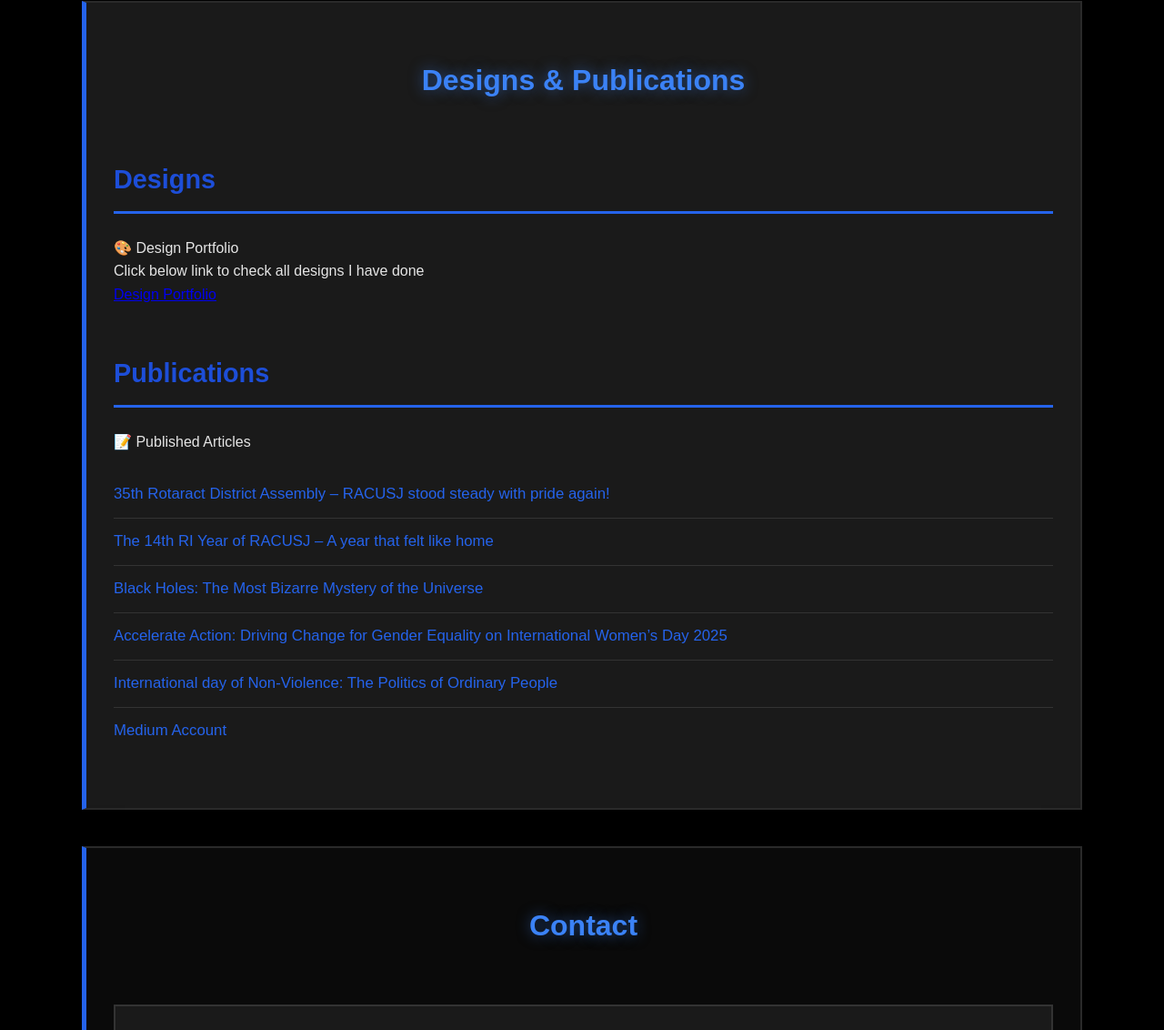
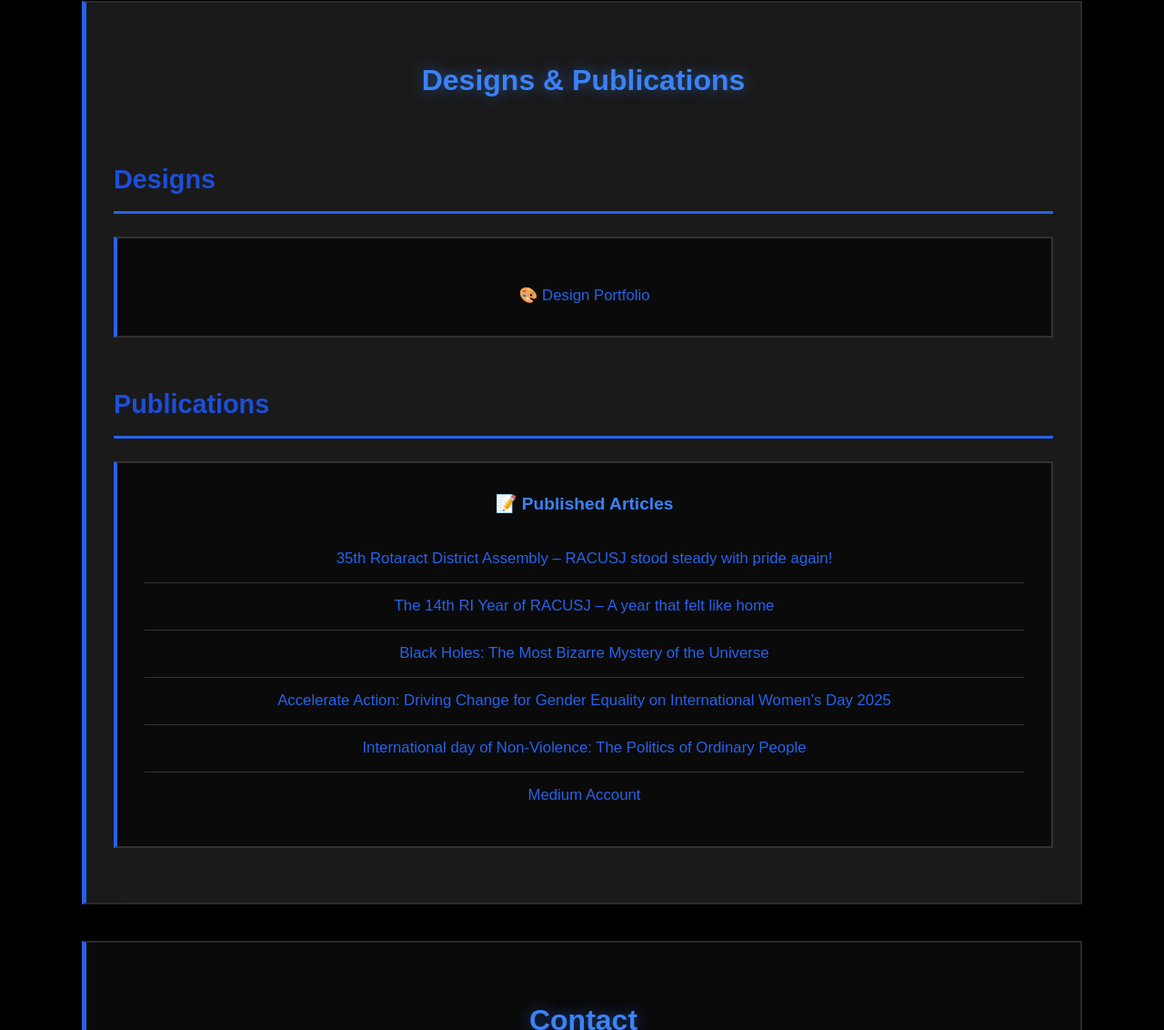
Before and after one commit to Buth-menali/My-Portfolio, a plain HTML site: page index.html in a window 1280 px wide. Shown: the part 10569-11701 px from the top of the page at 91% size. Drawn offline with Linux system fonts and the light colour scheme.

Commit message:
index.html

```diff
--- a/index.html
+++ b/index.html
@@ -338,21 +338,23 @@
         <div class="container">
             <h2>Designs & Publications</h2>
 
-            <div class="portfolio-subsection">
+	  <div class="portfolio-subsection">
                 <h3 class="portfolio-subtitle">Designs</h3>
-                <div class="editorial-list">
-                    <div class="editorial-placeholder">
-			<p>🎨 Design Portfolio</p>
-                        <p class="placeholder-instruction">Click below link to check all designs I have done</p>
-                        <a href="https://buthmamenali.portfoliobox.net/portfolio">Design Portfolio</a>
+                <div class="dp-list">
+                    <div class="dp-placeholder">
+
+                        <ul class="article-links">
+			    <a href="https://buthmamenali.portfoliobox.net/portfolio">🎨 Design Portfolio</a>
+			</ul>
+
                     </div>
                  </div>
             </div>
 
             <div class="portfolio-subsection">
                 <h3 class="portfolio-subtitle">Publications</h3>
-                <div class="editorial-list">
-                    <div class="editorial-placeholder">
+                <div class="dp-list">
+                    <div class="dp-placeholder">
                         <p>📝 Published Articles</p>
                         <ul class="article-links">
 			    <li><a href="https://racusj.com/35th-rotaract-district-assembly/">35th Rotaract District Assembly – RACUSJ stood steady with pride again!</a></li>
```
